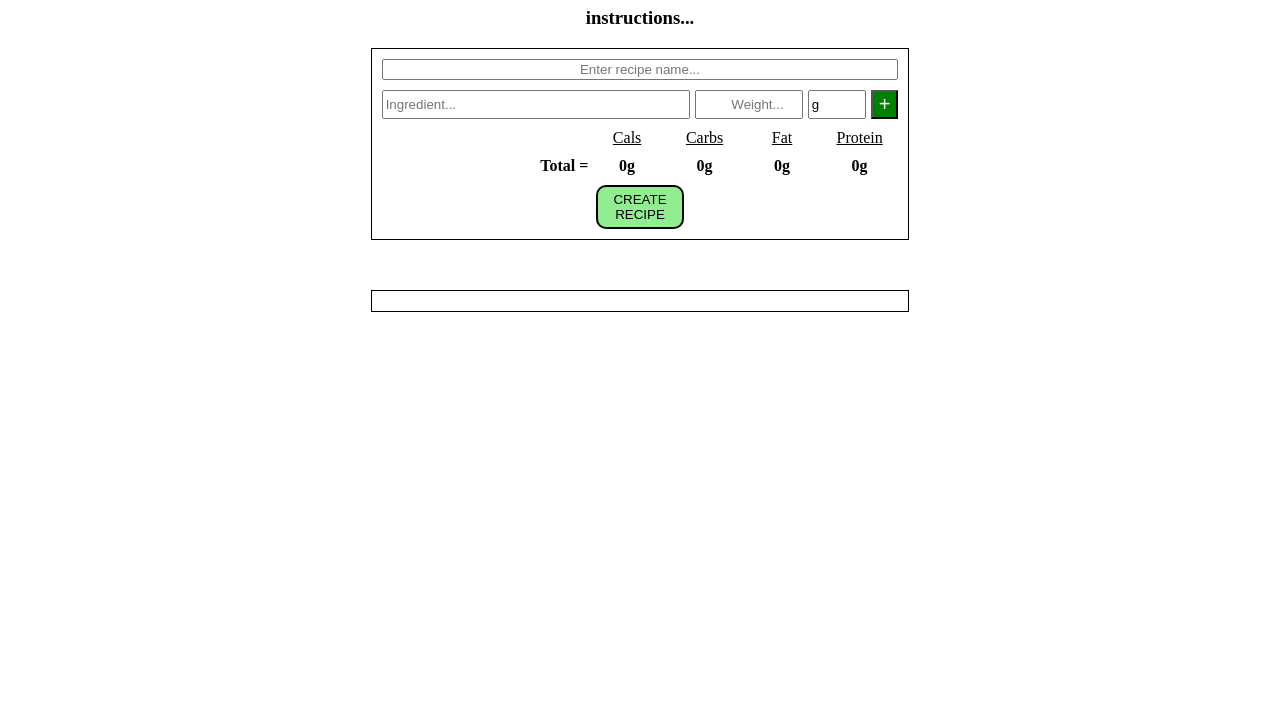
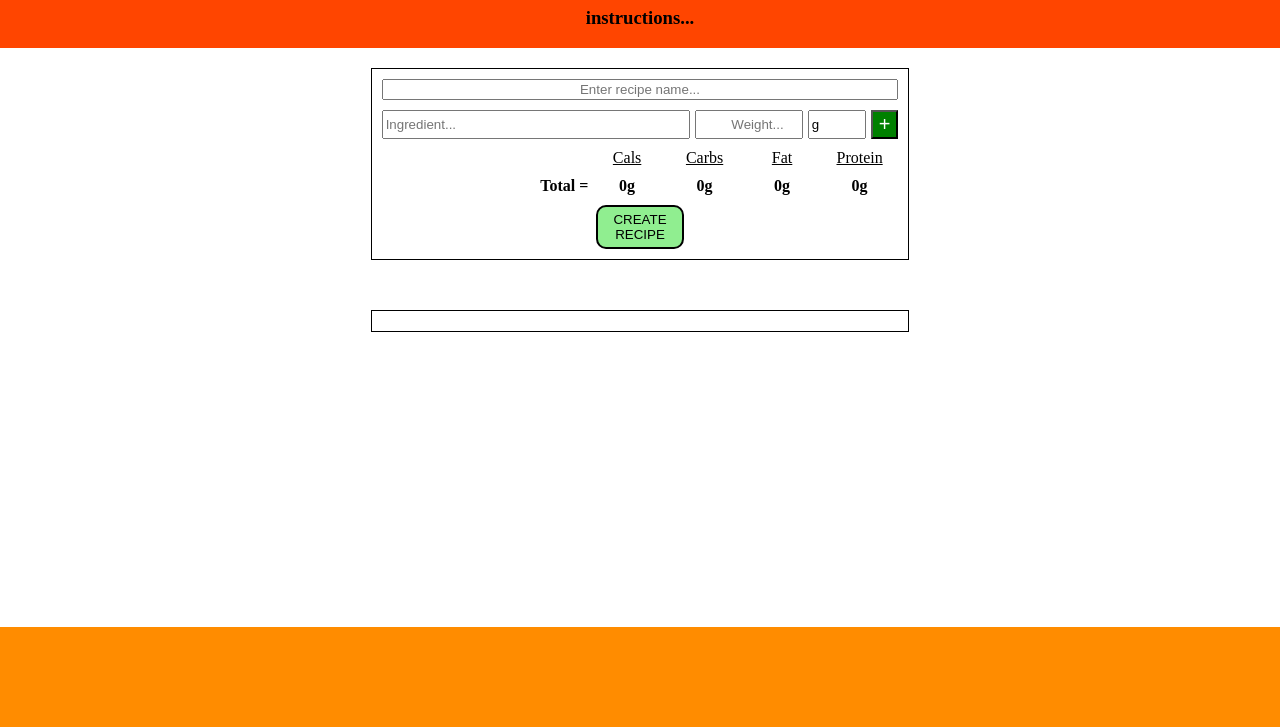
Before and after one commit to TeddyPutus/MealPlannerMV, a website: page index.html in a window 1280 px wide. Shown: the part 73-800 px from the top of the page. Drawn offline with Linux system fonts and the light colour scheme.

Commit message:
Added basic colours and structure to header + footer

```diff
--- a/styles.css
+++ b/styles.css
@@ -1,17 +1,27 @@
 body{
     margin: 0;
+    height: 100vh;
+    display: grid;
+    grid-template-rows: auto 1fr auto;
 }
 
 header{
     text-align: center;
+    background-color: orangered;
 }
 
 main {
+    padding: 20px 0;
     width: 100%;
     display: flex;
     justify-content: center;
-    align-items: center;
     margin: 0 auto;
+}
+
+footer {
+    text-align: center;
+    height: 100px;
+    background-color: darkorange;
 }
 
 #main-container {
```
